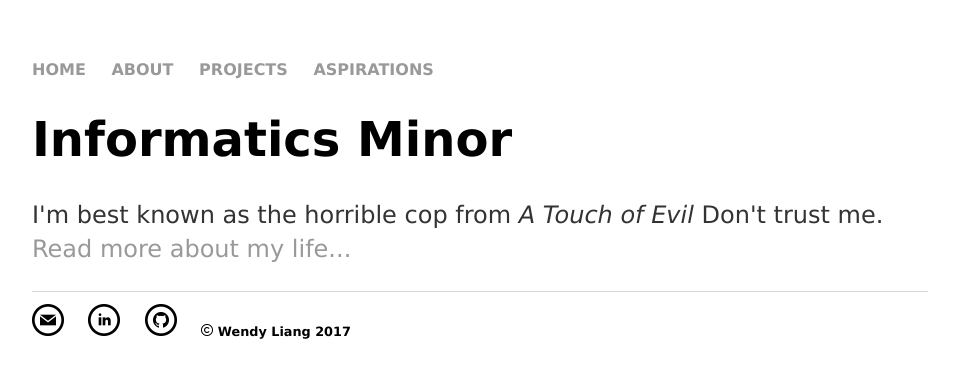
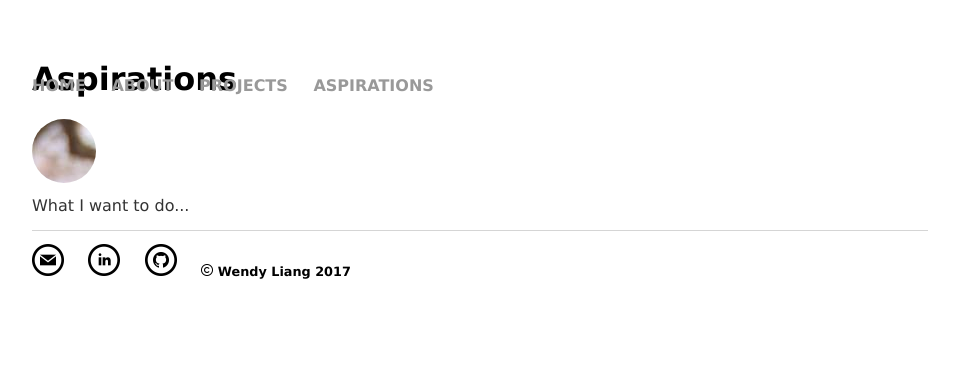
Before and after one commit to wliang25/wliang25.github.io, a Jekyll site: the page built from dreams/index.html, in a window 1280 px wide. Shown: the top 378 px of the page, without its empty margins (160-1119 px from the left). Built offline with Jekyll 4.4.1, drawn with Linux system fonts in a browser that asks for light colours.

Commit message:
I make too many commits

```diff
--- a/css/main.css
+++ b/css/main.css
@@ -3,33 +3,59 @@ body {
     margin: 60px auto;
     width: 70%;
 }
-nav ul, footer ul, footer p{
+
+nav {
+    position: fixed;
+}
+
+nav ul, footer ul{
     padding: 0px;
     list-style: none;
     font-weight: bold;
 }
+
 nav ul li, footer ul li {
     display: inline;
     margin-right: 20px;
 }
+
 a {
     text-decoration: none;
     color: #999;
 }
+
 a:hover {
     text-decoration: underline;
 }
+
 h1 {
-    font-size: 3em;
+    font-size: 2em;
 }
+
 p {
-    font-size: 1.5em;
-    line-height: 1.4em;
+    font-size: 1em;
+    line-height: .9em;
     color: #333;
 }
+
 footer {
     border-top: 1px solid #d5d5d5;
     font-size: .8em;
+}
+
+.header {
+    width: 64px;
+    height: 64px;
+    position: relative;
+    overflow: hidden;
+    border-radius: 50%
+}
+
+img.header {
+    display: inline;
+    margin: 0 auto;
+    height: 100%
+    width: auto;
 }
 
 ul.posts {
--- a/dreams/index.html
+++ b/dreams/index.html
@@ -3,6 +3,12 @@ layout: default
 title: Wendy Liang
 ---
 <div class="blurb">
-	<h1>Informatics Minor</h1>
-	<p>I'm best known as the horrible cop from <em>A Touch of Evil</em> Don't trust me. <a href="/about">Read more about my life...</a></p>
+	<h1>Aspirations</h1>
+	<div class="section">
+		<div class="header">
+			<img src="/images/me.jpg" alt="me"> KEEP LAUGHING AND BE WEIRD
+		</div>
+
+		<p>What I want to do...</p>
+	</div>
 </div><!-- /.blurb -->
```
Also changed, not shown: about/index.html (+8 -1 lines), index.html (+11 -2 lines), proj/index.html (+22 -2 lines), images/coffee.png (added), images/dubsafe.png (added), images/globe.png (added), images/me.jpg (added), images/poster.PNG (added).
